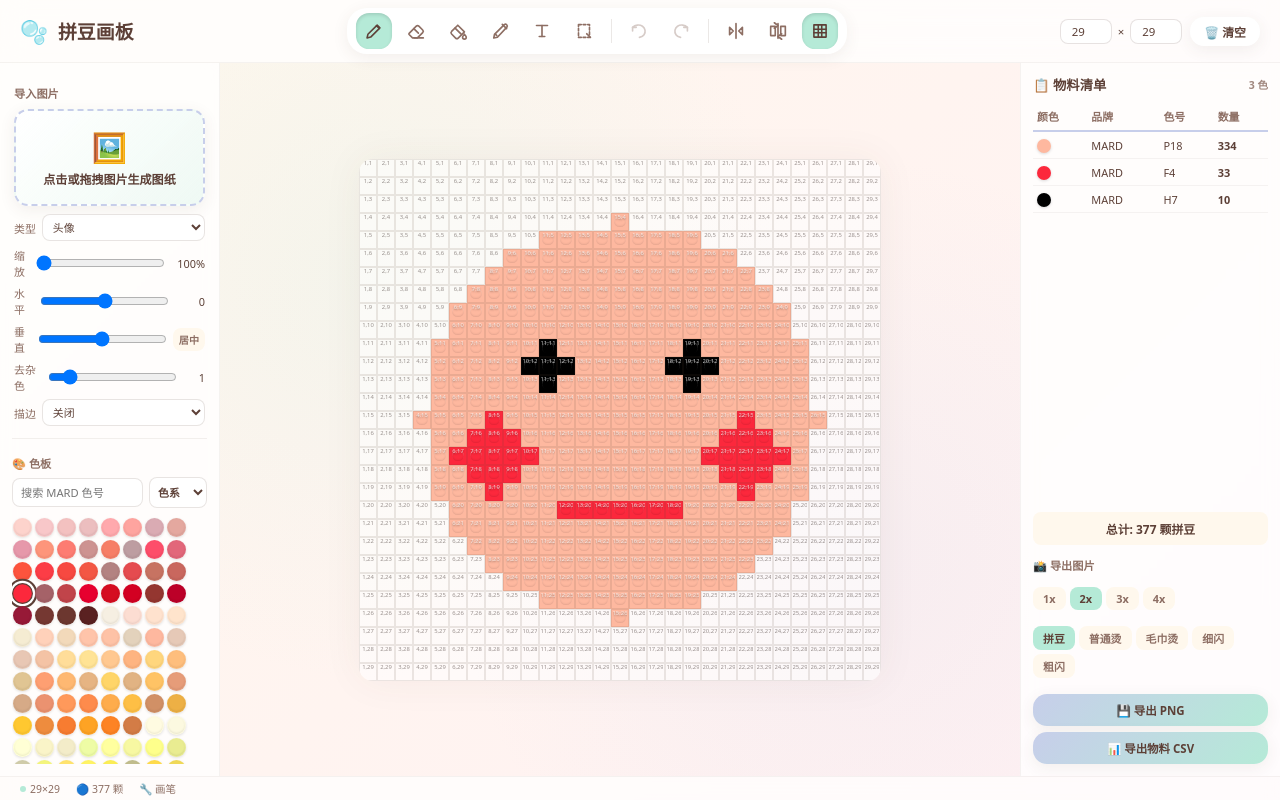
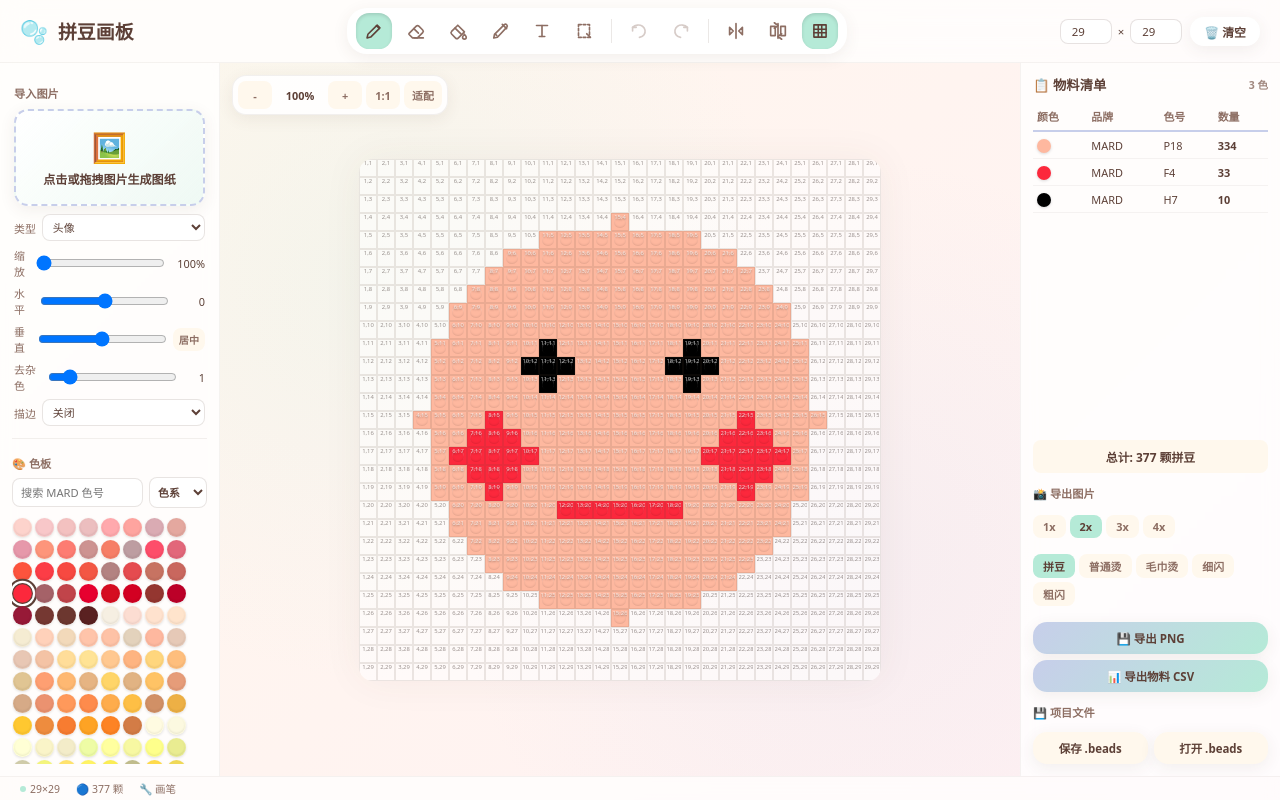
Before and after one commit to sagehou/BeadsCreator, a React (Vite) app: page / in a window 1280 px wide. Built offline with nearby package versions, Linux system fonts and the light colour scheme.

Commit message:
Add project files and canvas view controls

```diff
--- a/src/App.jsx
+++ b/src/App.jsx
@@ -6,7 +6,7 @@ import BomPanel from './components/BomPanel';
 import ImageConverter from './components/ImageConverter';
 import { useHistory, cloneGrid, floodFill, createEmptyGrid, countBeads } from './hooks/useBeadBoard';
 import { DEFAULT_SELECTED_COLOR, generateSmileyPattern, getAllColors } from './data/colors';
-import { loadBoardState, saveBoardState } from './lib/boardPersistence';
+import { createProjectFile, loadBoardState, parseProjectFile, saveBoardState } from './lib/boardPersistence';
 import { mirrorGridHorizontal } from './lib/gridTransform';
 import { hexForPaletteValue } from './lib/paletteValue';
 import { PREVIEW_MODE_OPTIONS, PREVIEW_MODES, exportPreviewStyleForMode } from './lib/previewModes';
@@ -60,6 +60,7 @@ export default function App() {
   const [selectionMoveDelta, setSelectionMoveDelta] = useState(null);
   const [selectionClipboard, setSelectionClipboard] = useState(null);
   const [textDraft, setTextDraft] = useState(null);
+  const [projectStatus, setProjectStatus] = useState('');
 
   // Add color to recent
   const addRecent = useCallback((value) => {
@@ -398,6 +399,53 @@ export default function App() {
     link.click();
   }, [grid]);
 
+  const handleExportProject = useCallback(() => {
+    try {
+      const content = createProjectFile({
+        grid,
+        gridSize,
+        selectedColor,
+        recentColors
+      });
+      const blob = new Blob([content], { type: 'application/json;charset=utf-8' });
+      const link = document.createElement('a');
+      const objectUrl = URL.createObjectURL(blob);
+      const date = new Date().toISOString().slice(0, 10);
+      link.download = `beads_${grid[0]?.length ?? gridSize.cols}x${grid.length}_${date}.beads`;
+      link.href = objectUrl;
+      link.click();
+      URL.revokeObjectURL(objectUrl);
+      setProjectStatus('项目文件已保存');
+    } catch {
+      setProjectStatus('项目文件保存失败');
+    }
+  }, [grid, gridSize, recentColors, selectedColor]);
+
+  const handleImportProjectFile = useCallback(async (file) => {
+    if (!file) return;
+
+    try {
+      const imported = parseProjectFile(await file.text());
+      if (!imported) {
+        setProjectStatus('项目文件无法读取');
+        return;
+      }
+
+      setGridSize(imported.gridSize);
+      reset(imported.grid);
+      if (imported.selectedColor) setSelectedColor(imported.selectedColor);
+      setRecentColors(imported.recentColors ?? []);
+      setSelectionRect(null);
+      setSelectionPreviewRect(null);
+      setSelectionMoveDelta(null);
+      setSelectionClipboard(null);
+      setTextDraft(null);
+      setProjectStatus(`已打开 ${imported.gridSize.cols}×${imported.gridSize.rows} 项目`);
+    } catch {
+      setProjectStatus('项目文件无法读取');
+    }
+  }, [reset]);
+
   // Count total beads
   const totalBeads = useMemo(() => {
     let count = 0;
@@ -545,6 +593,9 @@ export default function App() {
           onPreviewModeChange={setPreviewMode}
           onExportPng={handleExportPng}
           onExportCsv={handleExportCsv}
+          onExportProject={handleExportProject}
+          onImportProjectFile={handleImportProjectFile}
+          projectStatus={projectStatus}
         />
       </div>
 
--- a/src/components/BeadCanvas.jsx
+++ b/src/components/BeadCanvas.jsx
@@ -1,5 +1,6 @@
 import { useState, useRef, useCallback, useEffect } from 'react';
 import { MARD_COLORS } from '../data/colors';
+import { fitCanvasView, nextCanvasScale } from '../lib/canvasView';
 import { hexForPaletteValue } from '../lib/paletteValue';
 import { canvasPreviewClassName } from '../lib/previewModes';
 import { normalizeSelectionRect, pointInRect } from '../lib/selectionGrid';
@@ -44,6 +45,33 @@ export default function BeadCanvas({
   const displayedSelection = selectionPreviewRect ?? selectionRect;
   const displayedMoveRect = movedRect(selectionRect, selectionMoveDelta);
 
+  const fitToScreen = useCallback(() => {
+    const rect = containerRef.current?.getBoundingClientRect();
+    if (!rect) return;
+
+    const view = fitCanvasView({
+      rows,
+      cols,
+      cellSize,
+      viewportWidth: rect.width,
+      viewportHeight: rect.height,
+      padding: 48
+    });
+    setScale(view.scale);
+    setOffset(view.offset);
+  }, [cellSize, cols, rows]);
+
+  const resetActualSize = useCallback(() => {
+    const rect = containerRef.current?.getBoundingClientRect();
+    if (!rect) return;
+
+    setScale(1);
+    setOffset({
+      x: Math.round((rect.width - cols * cellSize) / 2),
+      y: Math.round((rect.height - rows * cellSize) / 2)
+    });
+  }, [cellSize, cols, rows]);
+
   useEffect(() => {
     const handleKeyDown = (e) => {
       if (e.code === 'Space' && !e.repeat) {
@@ -65,11 +93,19 @@ export default function BeadCanvas({
     };
   }, []);
 
+  useEffect(() => {
+    fitToScreen();
+  }, [fitToScreen]);
+
+  useEffect(() => {
+    window.addEventListener('resize', fitToScreen);
+    return () => window.removeEventListener('resize', fitToScreen);
+  }, [fitToScreen]);
+
   const handleWheel = useCallback((e) => {
     if (e.ctrlKey || e.metaKey) {
       e.preventDefault();
-      const delta = e.deltaY > 0 ? -0.1 : 0.1;
-      setScale(prev => Math.max(0.3, Math.min(5, prev + delta)));
+      setScale(prev => nextCanvasScale(prev, e.deltaY > 0 ? -1 : 1));
     }
   }, []);
 
@@ -209,6 +245,13 @@ export default function BeadCanvas({
       onMouseLeave={handleMouseUp}
       onContextMenu={handleContextMenu}
     >
+      <div className="canvas-view-controls" onMouseDown={(e) => e.stopPropagation()}>
+        <button type="button" title="缩小" onClick={() => setScale(prev => nextCanvasScale(prev, -1))}>-</button>
+        <span>{Math.round(scale * 100)}%</span>
+        <button type="button" title="放大" onClick={() => setScale(prev => nextCanvasScale(prev, 1))}>+</button>
+        <button type="button" title="实际大小" onClick={resetActualSize}>1:1</button>
+        <button type="button" title="适配画布" onClick={fitToScreen}>适配</button>
+      </div>
       <div
         className="canvas-container"
         style={{
--- a/src/components/BomPanel.jsx
+++ b/src/components/BomPanel.jsx
@@ -10,7 +10,10 @@ export default function BomPanel({
   onExportScaleChange,
   onPreviewModeChange,
   onExportPng,
-  onExportCsv
+  onExportCsv,
+  onExportProject,
+  onImportProjectFile,
+  projectStatus
 }) {
   const allColors = useMemo(() => getAllColors(), []);
   const beadCounts = useMemo(() => countBeads(grid, allColors), [grid, allColors]);
@@ -86,6 +89,27 @@ export default function BomPanel({
       <button className="bom-export-btn" style={{ marginTop: 6 }} onClick={onExportCsv}>
         📊 导出物料 CSV
       </button>
+
+      <div className="palette-section-title" style={{ marginTop: 12 }}>💾 项目文件</div>
+      <div className="project-file-actions">
+        <button className="bom-export-btn secondary" type="button" onClick={onExportProject}>
+          保存 .beads
+        </button>
+        <label className="bom-export-btn secondary project-import-label">
+          打开 .beads
+          <input
+            type="file"
+            accept=".beads,application/json"
+            onChange={(event) => {
+              onImportProjectFile?.(event.target.files?.[0] ?? null);
+              event.target.value = '';
+            }}
+          />
+        </label>
+      </div>
+      {projectStatus && (
+        <div className="project-file-status">{projectStatus}</div>
+      )}
     </div>
   );
 }
--- a/src/index.css
+++ b/src/index.css
@@ -313,7 +313,7 @@ input, select { font-family: inherit; }
 /* ===== Canvas Area ===== */
 .canvas-area {
   flex: 1;
-  display: flex; align-items: center; justify-content: center;
+  display: flex;
   overflow: hidden;
   position: relative;
   background:
@@ -322,8 +322,52 @@ input, select { font-family: inherit; }
 }
 
 .canvas-container {
-  position: relative;
-  transform-origin: center center;
+  position: absolute;
+  top: 0;
+  left: 0;
+  transform-origin: top left;
+}
+
+.canvas-view-controls {
+  position: absolute;
+  top: 12px;
+  left: 12px;
+  z-index: 30;
+  display: flex;
+  align-items: center;
+  gap: 4px;
+  padding: 5px;
+  border-radius: var(--radius-md);
+  background: rgba(255,255,255,0.9);
+  box-shadow: var(--card-shadow);
+  border: 1px solid rgba(93,64,55,0.08);
+}
+
+.canvas-view-controls button,
+.canvas-view-controls span {
+  min-width: 34px;
+  height: 28px;
+  padding: 0 8px;
+  border-radius: var(--radius-sm);
+  display: inline-flex;
+  align-items: center;
+  justify-content: center;
+  font-size: 0.78rem;
+  font-weight: 700;
+  color: var(--text-secondary);
+  background: var(--bg-cream);
+  user-select: none;
+}
+
+.canvas-view-controls button:hover {
+  color: var(--text-primary);
+  background: var(--accent-mint);
+}
+
+.canvas-view-controls span {
+  min-width: 48px;
+  background: transparent;
+  color: var(--text-primary);
 }
 
 .bead-canvas {
@@ -483,10 +527,47 @@ input, select { font-family: inherit; }
   text-align: center;
   transition: all var(--transition);
   box-shadow: var(--card-shadow);
+  display: flex;
+  align-items: center;
+  justify-content: center;
 }
 .bom-export-btn:hover {
   transform: translateY(-1px);
   box-shadow: var(--card-shadow-hover);
+}
+
+.bom-export-btn.secondary {
+  margin-top: 0;
+  background: var(--bg-cream);
+}
+
+.project-file-actions {
+  display: grid;
+  grid-template-columns: 1fr 1fr;
+  gap: 6px;
+  margin-top: 6px;
+}
+
+.project-import-label {
+  position: relative;
+  overflow: hidden;
+}
+
+.project-import-label input {
+  position: absolute;
+  inset: 0;
+  opacity: 0;
+  cursor: pointer;
+}
+
+.project-file-status {
+  margin-top: 6px;
+  padding: 6px 8px;
+  border-radius: var(--radius-sm);
+  background: rgba(181,234,215,0.24);
+  color: var(--text-secondary);
+  font-size: 0.76rem;
+  line-height: 1.35;
 }
 
 /* ===== Status Bar ===== */
--- a/src/lib/boardPersistence.js
+++ b/src/lib/boardPersistence.js
@@ -1,4 +1,6 @@
 export const BOARD_STORAGE_KEY = 'beadscreator.board.v1';
+export const PROJECT_FILE_APP = 'BeadsCreator';
+export const PROJECT_FILE_VERSION = 1;
 
 function defaultStorage() {
   return typeof window !== 'undefined' ? window.localStorage : null;
@@ -36,6 +38,32 @@ function normalizeBoardState(state) {
   };
 }
 
+export function createProjectFile(state, options = {}) {
+  const normalized = normalizeBoardState(state);
+  if (!normalized) throw new Error('Invalid board state');
+
+  return JSON.stringify({
+    app: PROJECT_FILE_APP,
+    version: PROJECT_FILE_VERSION,
+    exportedAt: options.exportedAt ?? new Date().toISOString(),
+    board: normalized
+  }, null, 2);
+}
+
+export function parseProjectFile(raw) {
+  try {
+    const parsed = JSON.parse(raw);
+    if (parsed?.app === PROJECT_FILE_APP || parsed?.board) {
+      if (parsed.app !== PROJECT_FILE_APP || parsed.version !== PROJECT_FILE_VERSION) return null;
+      return normalizeBoardState(parsed.board);
+    }
+
+    return normalizeBoardState(parsed);
+  } catch {
+    return null;
+  }
+}
+
 export function loadBoardState(storage = defaultStorage()) {
   if (!storage) return null;
 
--- /dev/null
+++ b/src/lib/canvasView.js
@@ -0,0 +1,44 @@
+export const MIN_CANVAS_SCALE = 0.3;
+export const MAX_CANVAS_SCALE = 5;
+export const CANVAS_ZOOM_STEP = 0.1;
+
+function roundScale(value) {
+  return Math.round(value * 100) / 100;
+}
+
+export function clampCanvasScale(scale) {
+  return Math.max(MIN_CANVAS_SCALE, Math.min(MAX_CANVAS_SCALE, roundScale(scale)));
+}
+
+export function nextCanvasScale(currentScale, direction, step = CANVAS_ZOOM_STEP) {
+  return clampCanvasScale(currentScale + direction * step);
+}
+
+export function fitCanvasView({
+  rows,
+  cols,
+  cellSize,
+  viewportWidth,
+  viewportHeight,
+  padding = 0
+}) {
+  const boardWidth = Math.max(1, cols * cellSize);
+  const boardHeight = Math.max(1, rows * cellSize);
+  const availableWidth = Math.max(1, viewportWidth - padding * 2);
+  const availableHeight = Math.max(1, viewportHeight - padding * 2);
+  const scale = clampCanvasScale(Math.min(
+    1,
+    availableWidth / boardWidth,
+    availableHeight / boardHeight
+  ));
+  const scaledWidth = boardWidth * scale;
+  const scaledHeight = boardHeight * scale;
+
+  return {
+    scale,
+    offset: {
+      x: Math.round((viewportWidth - scaledWidth) / 2),
+      y: Math.round((viewportHeight - scaledHeight) / 2)
+    }
+  };
+}
```
Also changed, not shown: 2 other files (tests, documents, lock files or other folders).
